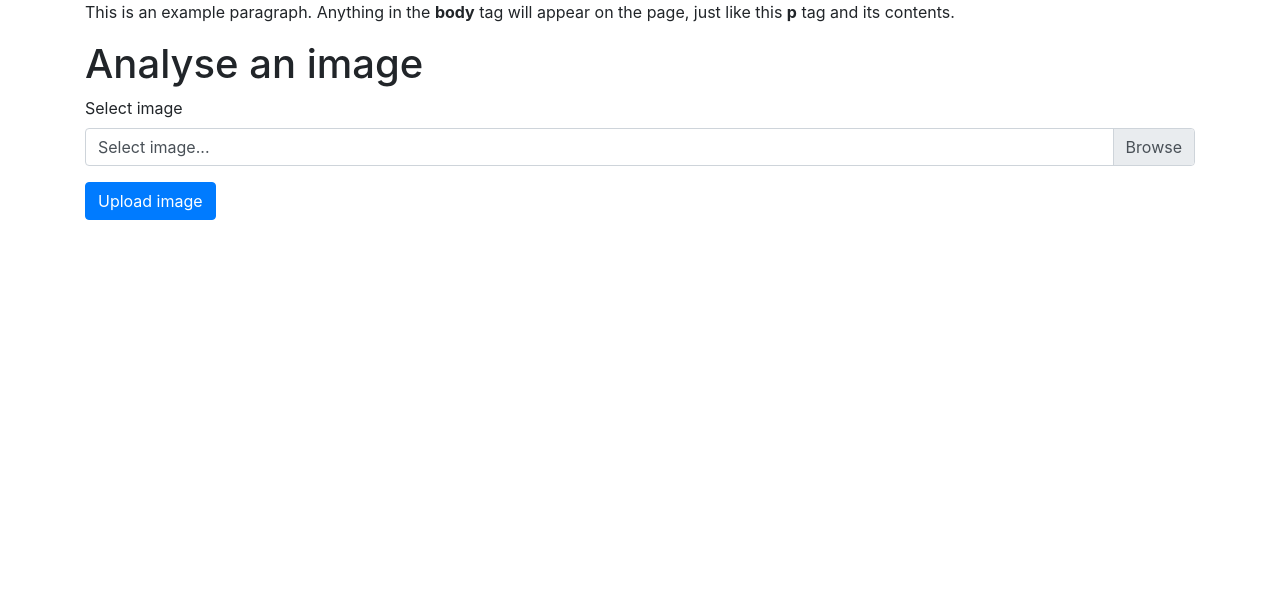
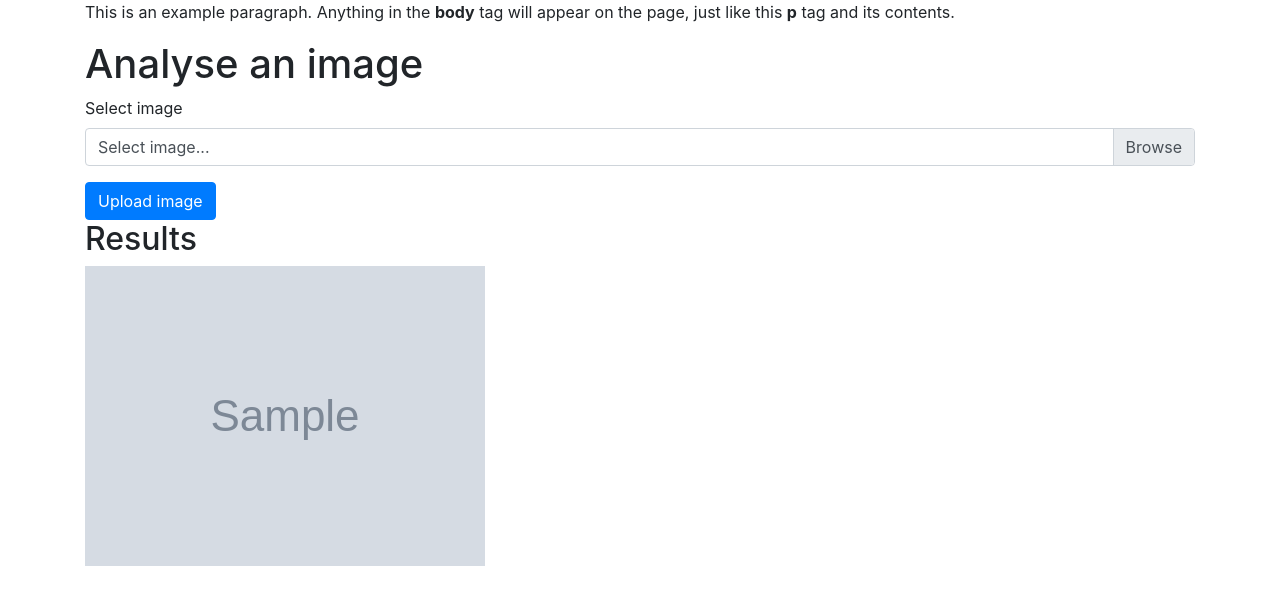
Before and after one commit to Arnaud63/MarkHead_FlaskAPI, a Flask app: template templates/analyse_image.html in a window 1280 px wide. Shown: the top 605 px of the page. Run offline with Flask 2, Linux system fonts and the light colour scheme; the template is opened without the code that fills it: most values are stand-ins (such as "Sample title", 1, 10 or a date in 2020); grey boxes marked "Sample" are stand-in pictures; some libraries are stand-ins or nearby versions.

Commit message:
The aligned picture is now showed

```diff
--- a/app.py
+++ b/app.py
@@ -61,7 +61,8 @@ def analyse_image():
                 print(type(aligned_face))
                 plt.imsave(os.path.join(app.config["ALIGNED_FACES"], image.filename), aligned_face)
                 #cv2.imwrite(os.path.join(app.config["ALIGNED_FACES"], image.filename), aligned_face)
-
-            return redirect(request.url)
+                return render_template("analyse_image.html", title="Analysing an image", img_path=os.path.join("static/img/aligned_faces", image.filename))
+            else:
+                return redirect(request.url)
 
     return render_template("analyse_image.html", title="Analysing an image")
--- a/templates/analyse_image.html
+++ b/templates/analyse_image.html
@@ -15,6 +15,10 @@
           </div>
           <button type="SUBMIT" class="btn btn-primary">Upload image</button>
       </form>
+      {% if img_path %}
+        <h2>Results</h2>
+        <img src={{ img_path }} alt="Aligned image"/>
+      {% endif %}
       </div>
   </div>
 {% endblock %}
```
Also changed, not shown: static/img/uploads/Spotify_logo.png (added).
